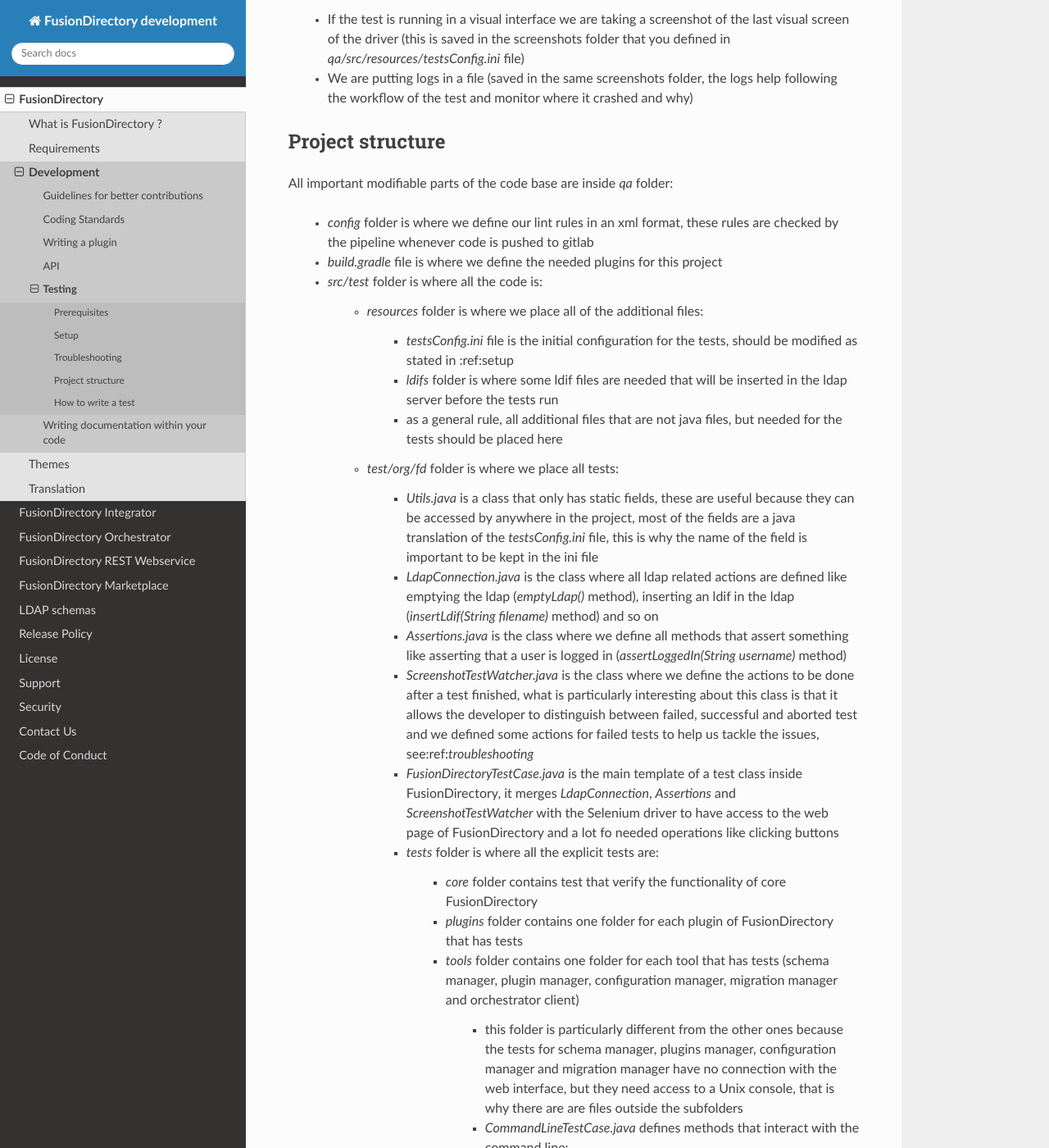
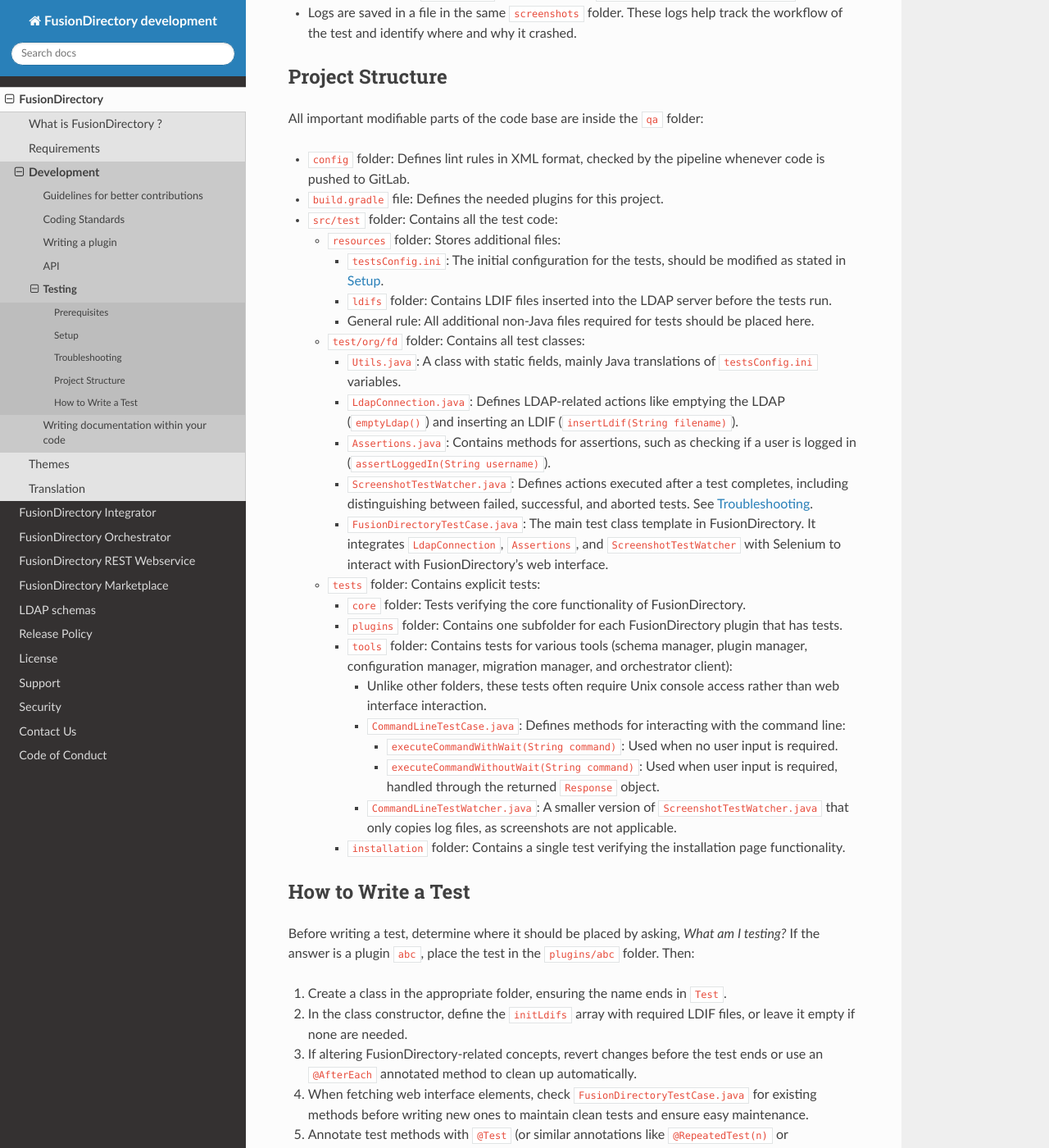
Before and after one commit to fusiondirectory/fusiondirectory-dev-manual, a Sphinx documentation site: the page built from source/fusiondirectory/development/automatedtesting/index.rst, in a window 1280 px wide and 1400 px high, scrolled down 1564 px. Shown: the whole window at 82% size. Built offline with Sphinx 7.4.7 and the Read the Docs theme 3.1.0, drawn with Linux system fonts in a browser that asks for light colours; some of the changed text lies outside the part shown.

Commit message:
Update links

```diff
--- a/source/fusiondirectory/development/automatedtesting/index.rst
+++ b/source/fusiondirectory/development/automatedtesting/index.rst
@@ -1,107 +1,117 @@
 Testing
-===========
+========
 
-The base project for testing is called `automated-testing`. Here all source code for the tests and test framework is placed.testing
+The base project for testing is called `automated-testing`. Here all source code for the tests and test framework is placed.
 
-#############
 Prerequisites
-#############
+-------------
 
-In order for the existing tests to be running properly, some prerequisites are needed:
+In order for the existing tests to run properly, some prerequisites are needed:
 
-    * Selenium server: we are using selenium as a running server for our tests, the last version can be downloaded from the official page https://www.selenium.dev/downloads/.
-    * Java: tests are written using exclusively Java 17, the version can be installed using https://computingforgeeks.com/install-oracle-java-openjdk-on-debian-linux/ as reference for debian based systems.
-    * Geckodriver: tests are written for Firefox browser, for which geckodriver driver is needed; we are using version 0.35 which can be downloaded from https://github.com/mozilla/geckodriver/releases.
-    * Vnu jar: some tests need the vnu jar to be available on the machine, this can be downloaded using https://www.npmjs.com/package/vnu-jar as a reference.
-    * DSA server: some tests need a dsa server to be available in on the machine, this is done by modifying the orchestrator.conf file from your configuration path to have `tester` as both username and password
+* **Selenium server**: We are using Selenium as a running server for our tests. The latest version can be downloaded from the official page: `<https://www.selenium.dev/downloads/>`_.
+* **Java**: Tests are written exclusively using Java 17. The version can be installed using `<https://computingforgeeks.com/install-oracle-java-openjdk-on-debian-linux/>`_ as a reference for Debian-based systems.
+* **Geckodriver**: Tests are written for the Firefox browser, for which the Geckodriver is needed. We are using version 0.35, which can be downloaded from `<https://github.com/mozilla/geckodriver/releases>`_.
+* **VNU Jar**: Some tests need the VNU jar to be available on the machine. This can be downloaded using `<https://www.npmjs.com/package/vnu-jar>`_ as a reference.
+* **DSA server**: Some tests need a DSA server to be available on the machine. This is done by modifying the ``orchestrator.conf`` file from your configuration path to have ``tester`` as both username and password.
 
-.. setup:
+.. _setup:
 
-#####
 Setup
-#####
+-----
 
-In order to run the tests properly you need to follow the next steps:
+In order to run the tests properly, follow these steps:
 
-1. Clone the automated-testing project
-2. Run `cd ./automated-testing/qa`
-3. Edit `qa/src/resources/testsConfig.ini` file to match your data:
+1. Clone the `automated-testing` project.
+2. Run ``cd ./automated-testing/qa``.
+3. Edit ``qa/src/resources/testsConfig.ini`` file to match your data:
 
-    * Modify the ldap related values
-    * Find the vnu jar path on your device and paste it under the correct variable name
-    * Make sure that the folders for downloads and screenshots exist
-    * Do not modify the name of the variables, the tests will not work anymore
-4. Save the file modifications
-5. Run `./gradlew clean` (if you are using a linux based system) or `gradle clean` (if you are using Windows)
+   * Modify the LDAP-related values.
+   * Find the VNU jar path on your device and paste it under the correct variable name.
+   * Make sure that the folders for downloads and screenshots exist.
+   * Do not modify the name of the variables, as the tests will not work otherwise.
+
+4. Save the file modifications.
+5. Run ``./gradlew clean`` (if using a Linux-based system) or ``gradle clean`` (if using Windows).
 6. Run the tests:
 
-    * If you want to run all the tests run `./gradlew test` (this will take some time as the code base is big but you will see the progress of the tests)
-    * If you want to run specific tess run `./gradlew test --tests "..."` where ... is the path to your test starting from `qa/src/test/java`, it can be a full subfolder (eg: `org.fd.tests.core.*` to run all tests in core folder), a specific class of tests (eg: `org.fd.tests.core.LoginTest` to run all tests from the `LoginTest` class), or a specific test (eg: `org.fd.tests.core.LoginTest.testGoodLogin` to only run `testGoodLogin` test from LoginTest class)
-7. After tests are done the process is finished and you can see:
+   * To run all the tests, execute ``./gradlew test`` (this will take some time as the code base is large, but you will see the test progress).
+   * To run specific tests, execute ``./gradlew test --tests "..."``, where ``...`` is the path to your test starting from ``qa/src/test/java``. This can be:
+     * A full subfolder (e.g., ``org.fd.tests.core.*`` to run all tests in the core folder).
+     * A specific class of tests (e.g., ``org.fd.tests.core.LoginTest`` to run all tests from the ``LoginTest`` class).
+     * A specific test (e.g., ``org.fd.tests.core.LoginTest.testGoodLogin`` to only run ``testGoodLogin`` from the ``LoginTest`` class).
 
-    * `BUILD SUCCESSFUL` (in green) if all tests passed
-    * `BUILD FAILED` (in red) if any test failed
-    * In both cases you can see which tests ran along with the running time and the result:
+7. After tests complete, you will see:
 
-        * `PASSED` for successful test
-        * `FAILED` for failed test along with a short message (for troubleshooting see :ref:troubleshooting)
+   * ``BUILD SUCCESSFUL`` (in green) if all tests passed.
+   * ``BUILD FAILED`` (in red) if any test failed.
+   * In both cases, the test results will display:
 
-.. troubleshooting:
+     * ``PASSED`` for successful tests.
+     * ``FAILED`` for failed tests, along with a short message (for troubleshooting, see :ref:`troubleshooting`).
 
-###############
+.. _troubleshooting:
+
 Troubleshooting
-###############
+---------------
 
-For every failed test we have implemented in our framework some features to help us troubleshoot:
+For every failed test, we have implemented features in our framework to aid troubleshooting:
 
-    * If the test is running in a visual interface we are taking a screenshot of the last visual screen of the driver (this is saved in the screenshots folder that you defined in `qa/src/resources/testsConfig.ini` file)
-    * We are putting logs in a file (saved in the same screenshots folder, the logs help following the workflow of the test and monitor where it crashed and why)
+* If the test is running in a visual interface, we take a screenshot of the last visual screen of the driver (saved in the ``screenshots`` folder defined in ``qa/src/resources/testsConfig.ini``).
+* Logs are saved in a file in the same ``screenshots`` folder. These logs help track the workflow of the test and identify where and why it crashed.
 
-#################
-Project structure
-#################
+Project Structure
+-----------------
 
-All important modifiable parts of the code base are inside `qa` folder:
+All important modifiable parts of the code base are inside the ``qa`` folder:
 
-    * `config` folder is where we define our lint rules in an xml format, these rules are checked by the pipeline whenever code is pushed to gitlab
-    * `build.gradle` file is where we define the needed plugins for this project
-    * `src/test` folder is where all the code is:
+* ``config`` folder: Defines lint rules in XML format, checked by the pipeline whenever code is pushed to GitLab.
+* ``build.gradle`` file: Defines the needed plugins for this project.
+* ``src/test`` folder: Contains all the test code:
 
-        * `resources` folder is where we place all of the additional files:
+  * ``resources`` folder: Stores additional files:
 
-            * `testsConfig.ini` file is the initial configuration for the tests, should be modified as stated in :ref:setup
-            * `ldifs` folder is where some ldif files are needed that will be inserted in the ldap server before the tests run
-            * as a general rule, all additional files that are not java files, but needed for the tests should be placed here
-        * `test/org/fd` folder is where we place all tests:
+    * ``testsConfig.ini``: The initial configuration for the tests, should be modified as stated in :ref:`setup`.
+    * ``ldifs`` folder: Contains LDIF files inserted into the LDAP server before the tests run.
+    * General rule: All additional non-Java files required for tests should be placed here.
 
-            * `Utils.java` is a class that only has static fields, these are useful because they can be accessed by anywhere in the project, most of the fields are a java translation of the `testsConfig.ini` file, this is why the name of the field is important to be kept in the ini file
-            * `LdapConnection.java` is the class where all ldap related actions are defined like emptying the ldap (`emptyLdap()` method), inserting an ldif in the ldap (`insertLdif(String filename)` method) and so on
-            * `Assertions.java` is the class where we define all methods that assert something like asserting that a user is logged in (`assertLoggedIn(String username)` method)
-            * `ScreenshotTestWatcher.java` is the class where we define the actions to be done after a test finished, what is particularly interesting about this class is that it allows the developer to distinguish between failed, successful and aborted test and we defined some actions for failed tests to help us tackle the issues, see:ref:`troubleshooting`
-            * `FusionDirectoryTestCase.java` is the main template of a test class inside FusionDirectory, it merges `LdapConnection`, `Assertions` and `ScreenshotTestWatcher` with the Selenium driver to have access to the web page of FusionDirectory and a lot fo needed operations like clicking buttons
-            * `tests` folder is where all the explicit tests are:
+  * ``test/org/fd`` folder: Contains all test classes:
 
-                * `core` folder contains test that verify the functionality of core FusionDirectory
-                * `plugins` folder contains one folder for each plugin of FusionDirectory that has tests
-                * `tools` folder contains one folder for each tool that has tests (schema manager, plugin manager, configuration manager, migration manager and orchestrator client)
+    * ``Utils.java``: A class with static fields, mainly Java translations of ``testsConfig.ini`` variables.
+    * ``LdapConnection.java``: Defines LDAP-related actions like emptying the LDAP (``emptyLdap()``) and inserting an LDIF (``insertLdif(String filename)``).
+    * ``Assertions.java``: Contains methods for assertions, such as checking if a user is logged in (``assertLoggedIn(String username)``).
+    * ``ScreenshotTestWatcher.java``: Defines actions executed after a test completes, including distinguishing between failed, successful, and aborted tests. See :ref:`troubleshooting`.
+    * ``FusionDirectoryTestCase.java``: The main test class template in FusionDirectory. It integrates ``LdapConnection``, ``Assertions``, and ``ScreenshotTestWatcher`` with Selenium to interact with FusionDirectory’s web interface.
 
-                    * this folder is particularly different from the other ones because the tests for schema manager, plugins manager, configuration manager and migration manager have no connection with the web interface, but they need access to a Unix console, that is why there are are files outside the subfolders
-                    * `CommandLineTestCase.java` defines methods that interact with the command line:
+  * ``tests`` folder: Contains explicit tests:
 
-                        * `executeCommandWithWait(String command)` method is used when no input from the user is needed to perform the action
-                        * `executeCommandWithoutWait(String command)` method is used when some input is needed, this will be provided by using the `Response` object returned by this method through the `write(String message)` method
-                    * `CommandLineTestWatcher.java` is a smaller version of `ScreenshotTestWatcher.java` file, only copying the log files into a safe space since no screenshot can be taken
+    * ``core`` folder: Tests verifying the core functionality of FusionDirectory.
+    * ``plugins`` folder: Contains one subfolder for each FusionDirectory plugin that has tests.
+    * ``tools`` folder: Contains tests for various tools (schema manager, plugin manager, configuration manager, migration manager, and orchestrator client):
 
-                * `installation` folder has only one test that verifies the functionality of the installation page
+      * Unlike other folders, these tests often require Unix console access rather than web interface interaction.
+      * ``CommandLineTestCase.java``: Defines methods for interacting with the command line:
 
-###################
-How to write a test
-###################
+        * ``executeCommandWithWait(String command)``: Used when no user input is required.
+        * ``executeCommandWithoutWait(String command)``: Used when user input is required, handled through the returned ``Response`` object.
+      * ``CommandLineTestWatcher.java``: A smaller version of ``ScreenshotTestWatcher.java`` that only copies log files, as screenshots are not applicable.
 
-Before starting writing a test you should decide where to place it and in order to figure this out you need to answer the question `What am I testing?` and if the answer is a plugin `abc`, you should place your test in `plugins/abc` folder. Then, create a class in the right folder with a proper name, ending in `Test`. In the class constructor define the `initLdifs` array with the names of all needed ldfis for your test, or leave it a n empty array if none is needed. If you are altering the FusionDirectory related concepts make sure to revert the changes before the test ends or create an `@AfterEach` annotated method that will be automatically called after the tests ends. If you need to fetch elements from the web interface, try first to look into `FusionDirectoryTestCase.java` file because most of the times the method already exists. We prefer this because the tests will be kept cleaner like that and if any name convention changes it is easier to maintain the tests. Any test method has to be annotated by `@Test` (or similar ones like `@RepeatedTes(n)` or `@ParameterizedTest(methodName)`) in order to be run with gradle. Before pushing to gitlab you should try 3 things:
+    * ``installation`` folder: Contains a single test verifying the installation page functionality.
 
-    * Run `./gradlew checkstyleTest` and `./gradlew spotbugsTest` and fix the issues if any
-    * Run the tests in your virtual machine and make sure they are passing
-    * Run the tests in a bullseye docker image and ubuntu docker image to make sure everything works out smoothly
+How to Write a Test
+-------------------
 
-By doing so, we reduce the number of failed pipelines and the process of merging source code is faster, since the purpose of the tests is to ease the development process and not to make it slower. To do so we need reliable tests.
+Before writing a test, determine where it should be placed by asking, *What am I testing?* If the answer is a plugin ``abc``, place the test in the ``plugins/abc`` folder. Then:
+
+1. Create a class in the appropriate folder, ensuring the name ends in ``Test``.
+2. In the class constructor, define the ``initLdifs`` array with required LDIF files, or leave it empty if none are needed.
+3. If altering FusionDirectory-related concepts, revert changes before the test ends or use an ``@AfterEach`` annotated method to clean up automatically.
+4. When fetching web interface elements, check ``FusionDirectoryTestCase.java`` for existing methods before writing new ones to maintain clean tests and ensure easy maintenance.
+5. Annotate test methods with ``@Test`` (or similar annotations like ``@RepeatedTest(n)`` or ``@ParameterizedTest(methodName)``) for Gradle compatibility.
+
+Before pushing to GitLab, perform these checks:
+
+* Run ``./gradlew checkstyleTest`` and ``./gradlew spotbugsTest`` and fix any issues.
+* Run the tests in your virtual machine and ensure they pass.
+* Run the tests in a Bullseye Docker image and an Ubuntu Docker image to verify cross-platform compatibility.
+
+By following these steps, we minimize failed pipelines and expedite code merging, ensuring tests facilitate development rather than hinder it. Reliable tests are key to this process.
```
